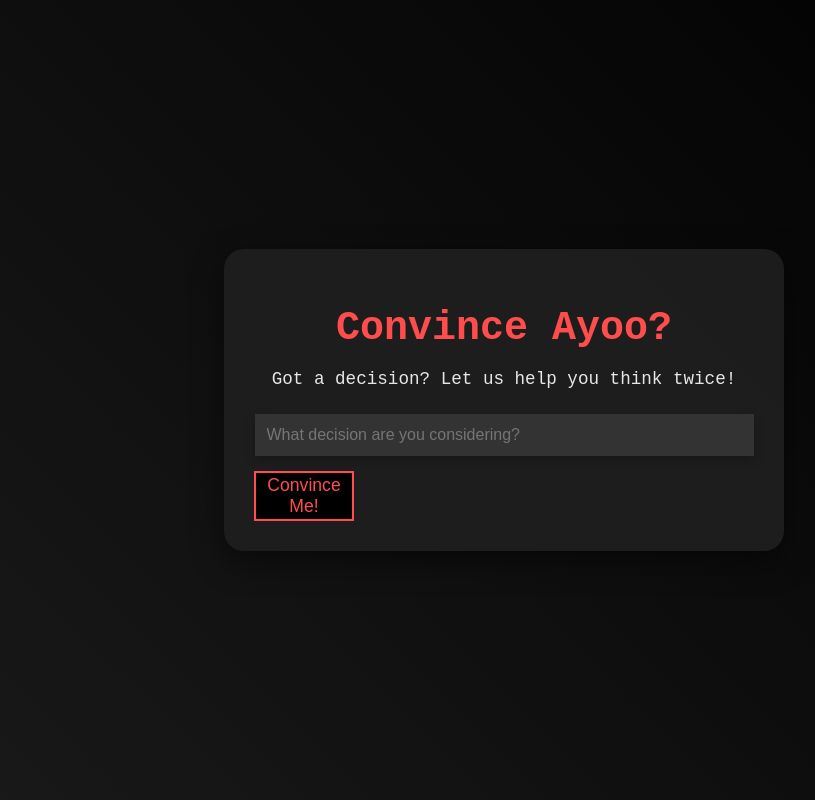
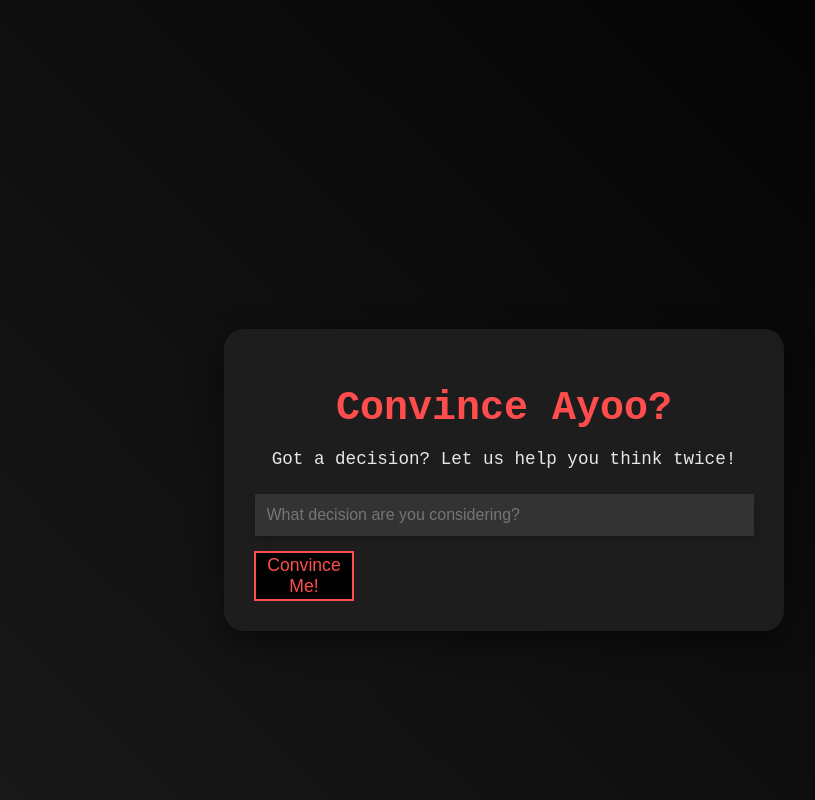
Before and after one commit to progprnv/ConvinceAyoo, a Flask app: page / in a window 1280 px wide. Shown: the whole page, without its empty margins (136-951 px from the left). Run offline with Flask 3, Linux system fonts and the light colour scheme.

Commit message:
Update style.css

```diff
--- a/static/style.css
+++ b/static/style.css
@@ -18,6 +18,7 @@ body {
     background: rgba(30, 30, 30, 0.95);
     border-radius: 20px;
     box-shadow: 0 10px 30px rgba(0, 0, 0, 0.5);
+    margin-top: 10rem;
 }
 
 h1 {
```
